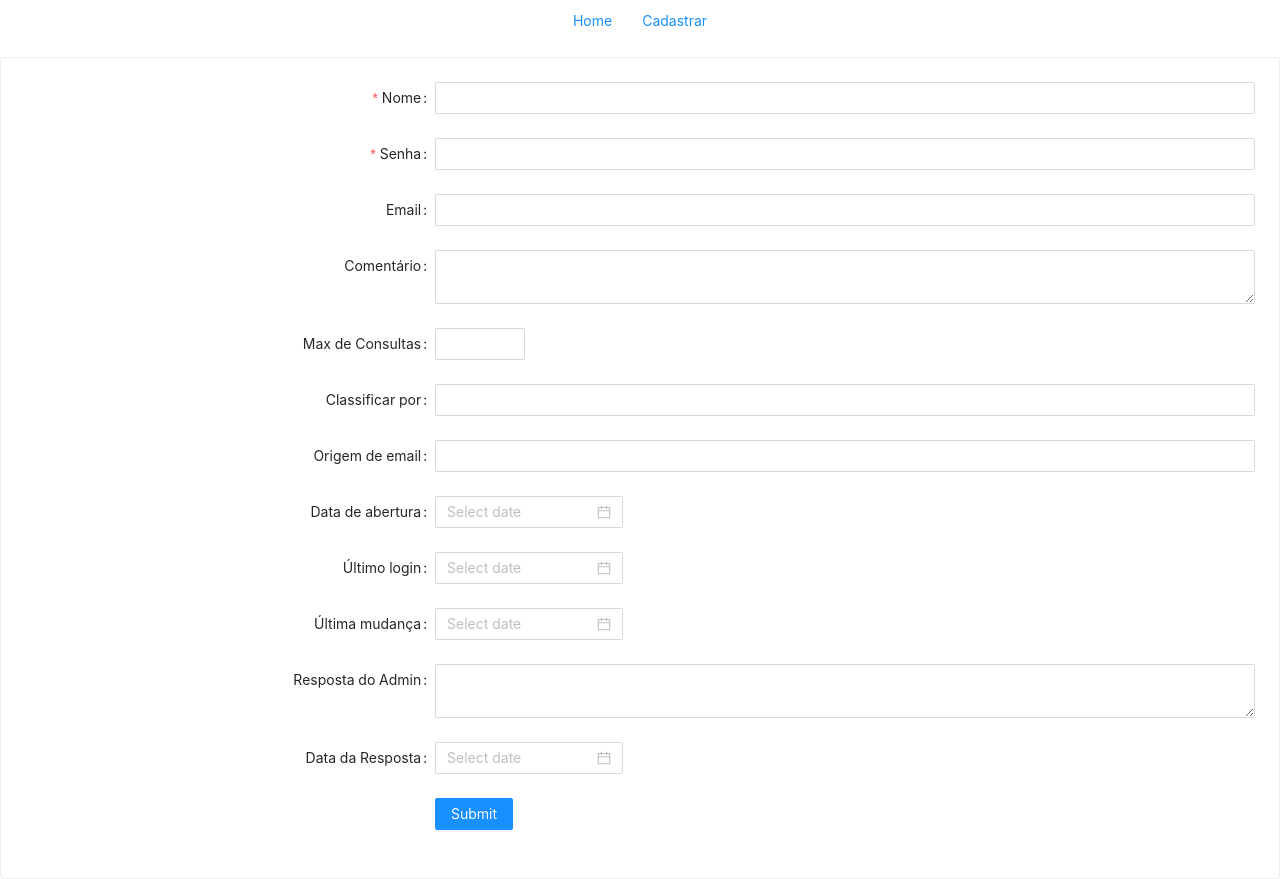
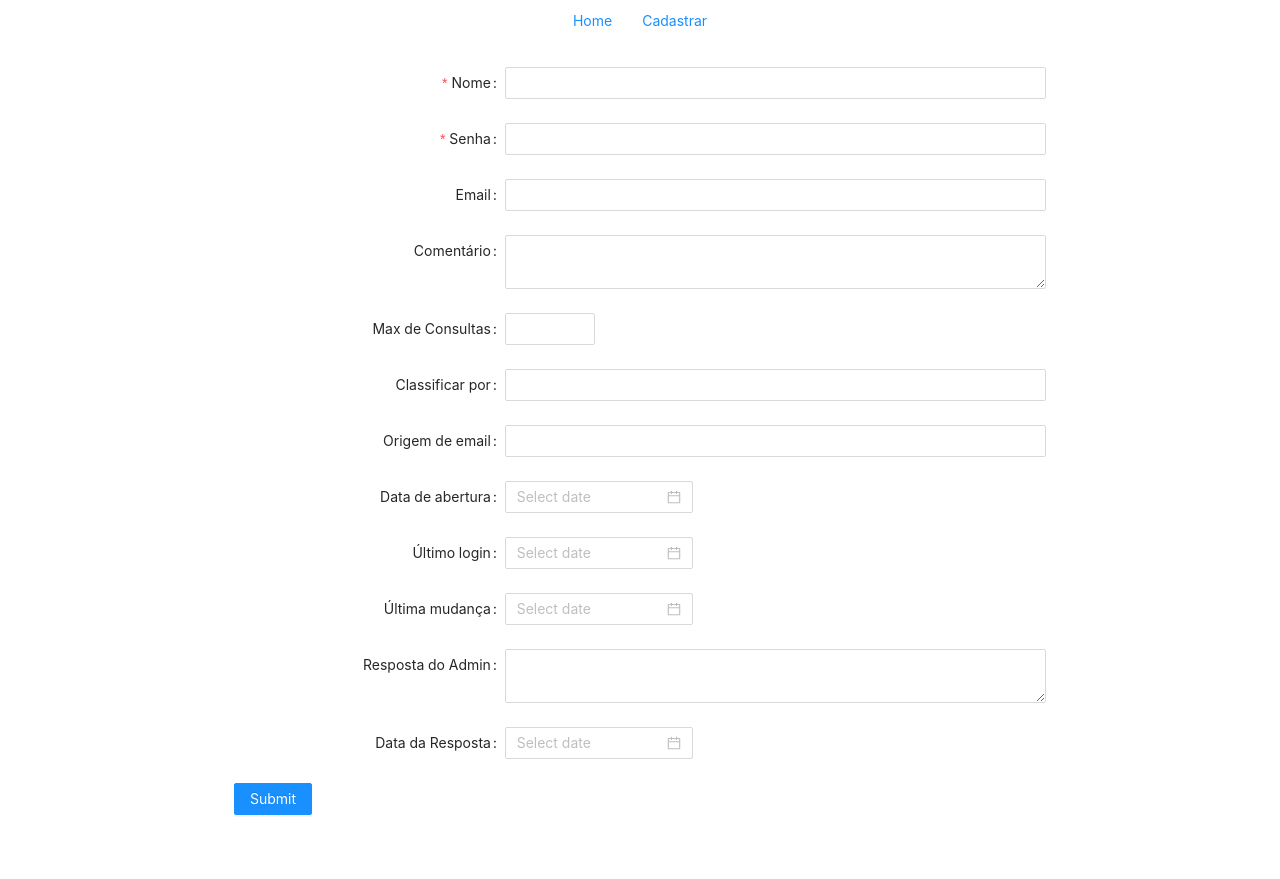
Before and after one commit to patrickerson/front-scorpion, a React (Create React App) app: page /cadastrar in a window 1280 px wide. After the commit the page ends 849 px from the top, so only its background shows below. Built offline with nearby package versions, Linux system fonts and the light colour scheme.

Commit message:
Adicionando o form no centro

```diff
--- a/src/pages/Cadastrar/index.js
+++ b/src/pages/Cadastrar/index.js
@@ -1,7 +1,7 @@
 import React from "react";
 import _Page from "../_Page";
 import "./styles.css";
-import {NavLink} from "react-router-dom";
+import { NavLink } from "react-router-dom";
 import MemberInfoService from "../../services/MemberInfoService";
 import Header from "../../components/Header";
 import PropTypes from "prop-types";
@@ -10,10 +10,19 @@ import {
   Form,
   Input,
   InputNumber,
-    DatePicker, Button,
+  DatePicker,
+  Button,
+  Layout,
 } from "antd";
+// import from "@ant-design/icons";
 
-// import from "@ant-design/icons";
+const { Content } = Layout;
+
+const layout = {
+    labelCol: { span: 8 },
+    wrapperCol: { span: 16 },
+  };
+
 
 // const validateMessages = {
 //   required: "${label} is required!",
@@ -26,79 +35,86 @@ import {
 //   },
 // };
 
-const layout = {
-    labelCol: {span: 8},
-    wrapperCol: {span: 20},
-    textalign: "center",
-    alignitems: "center",
-};
-
 class Cadastrar extends _Page {
   render() {
     return (
       <>
-                <Header/>
-                <Card className={'card-cadastrar'}>
-                    <Form
-                        {...layout}
-                        name="nest-messages"
-                        onFinish={this.onFinish}
-                    >
+        <Layout style={{backgroundColor: "white"}}>
+          <Header />
+          <Content className={"card-cadastrar"}>
+            <Form   {...layout} name="nest-messages" onFinish={this.onFinish}>
               <Form.Item
                 name={["user", "name"]}
                 label="Nome"
-                            rules={[{required: true}]}
+                rules={[{ required: true }]}
               >
-                            <Input/>
+                <Input />
               </Form.Item>
               <Form.Item
                 name={["user", "password"]}
                 label="Senha"
-                            rules={[{required: true}]}
+                rules={[{ required: true }]}
               >
-                            <Input/>
+                <Input />
               </Form.Item>
               <Form.Item
                 name={["user", "email"]}
                 label="Email"
-                            rules={[{type: "email"}]}
+                rules={[{ type: "email" }]}
               >
-                            <Input/>
+                <Input />
               </Form.Item>
               <Form.Item name={["user", "comments"]} label="Comentário">
-                            <Input.TextArea/>
+                <Input.TextArea />
               </Form.Item>
-                        <Form.Item name={["user", "num_recs_to_display"]} label="Max de Consultas" rules={[{type: "number", min: 0, max: 99}]}>
-                            <InputNumber/>
+              <Form.Item
+                name={["user", "num_recs_to_display"]}
+                label="Max de Consultas"
+                rules={[{ type: "number", min: 0, max: 99 }]}
+              >
+                <InputNumber />
               </Form.Item>
               <Form.Item name={["user", "my_sort_by"]} label="Classificar por">
-                            <Input/>
+                <Input />
               </Form.Item>
               <Form.Item name={["user", "orig_email"]} label="Origem de email">
-                            <Input/>
+                <Input />
               </Form.Item>
-                        <Form.Item name={["user", "account_opened"]} label="Data de abertura">
-                            <DatePicker/>
+              <Form.Item
+                name={["user", "account_opened"]}
+                label="Data de abertura"
+              >
+                <DatePicker />
               </Form.Item>
               <Form.Item name={["user", "last_login"]} label="Último login">
-                            <DatePicker/>
+                <DatePicker />
               </Form.Item>
-                        <Form.Item name={["user", "last_transaction"]} label="Última mudança">
-                            <DatePicker/>
+              <Form.Item
+                name={["user", "last_transaction"]}
+                label="Última mudança"
+              >
+                <DatePicker />
               </Form.Item>
-                        <Form.Item name={["user", "admin_response"]} label="Resposta do Admin">
-                            <Input.TextArea/>
+              <Form.Item
+                name={["user", "admin_response"]}
+                label="Resposta do Admin"
+              >
+                <Input.TextArea />
               </Form.Item>
-                        <Form.Item name={["user", "respond_date"]} label="Data da Resposta">
-                            <DatePicker/>
+              <Form.Item
+                name={["user", "respond_date"]}
+                label="Data da Resposta"
+              >
+                <DatePicker />
               </Form.Item>
-                        <Form.Item wrapperCol={{...layout.wrapperCol, offset: 8}}>
+              <Form.Item>
                 <Button type="primary" htmlType="submit">
                   Submit
                 </Button>
               </Form.Item>
             </Form>
-                </Card>
+          </Content>
+        </Layout>
       </>
     );
   }
--- a/src/pages/Cadastrar/styles.css
+++ b/src/pages/Cadastrar/styles.css
@@ -2,7 +2,9 @@
     text-align: center;
 }
 
-/*.card-cadastrar{*/
-/*    text-align: center;*/
-/*    align-items: center;*/
-/*}*/
+.card-cadastrar{
+    align-self: center;
+    background-color:white;
+    padding: 10px;
+    width: 65%;
+}
--- a/src/pages/Main/index.js
+++ b/src/pages/Main/index.js
@@ -1,19 +1,12 @@
 import React from "react";
 import _Page from "../_Page";
 import "./styles.css";
-import {
-  Button,
-  Card,
-  Table,
-  Space,
-} from "antd";
-import {
-  EditOutlined,
-  DeleteOutlined,
-} from "@ant-design/icons";
+import { Button, Card, Table, Space, Layout } from "antd";
+import { EditOutlined, DeleteOutlined } from "@ant-design/icons";
 import MemberInfoService from "../../services/MemberInfoService";
 import Header from "../../components/Header";
 
+const { Content } = Layout;
 class Main extends _Page {
   state = {
     members: [],
@@ -90,8 +83,7 @@ class Main extends _Page {
       key: "operation",
       render: (member_info) => (
         <Space size="middle">
-          <Button icon={<EditOutlined />}>
-          </Button>
+          <Button icon={<EditOutlined />}></Button>
           <Button
             icon={<DeleteOutlined />}
             onClick={(e) => {
@@ -104,8 +96,7 @@ class Main extends _Page {
                 });
               }
             }}
-          >
-          </Button>
+          ></Button>
         </Space>
       ),
     },
@@ -120,13 +111,17 @@ class Main extends _Page {
   render() {
     return (
       <>
+        <Layout style={{backgroundColor: "white"}}>
           <Header />
-        <Card title="Member List" />
+          <Card title="Lista de Membros" />
+          <Content>
             <Table
               columns={this.columns}
               dataSource={this.state.members}
               rowKey="ID"
             />
+          </Content>
+        </Layout>
       </>
     );
   }
--- a/src/pages/Main/styles.css
+++ b/src/pages/Main/styles.css
@@ -1,5 +1,6 @@
 #main-page {
     text-align: center;
+    background-color: aquamarine;
 }
 
 .site-card-border-less-wrapper {
```
Lines whose indentation alone changed are shown as unchanged.
